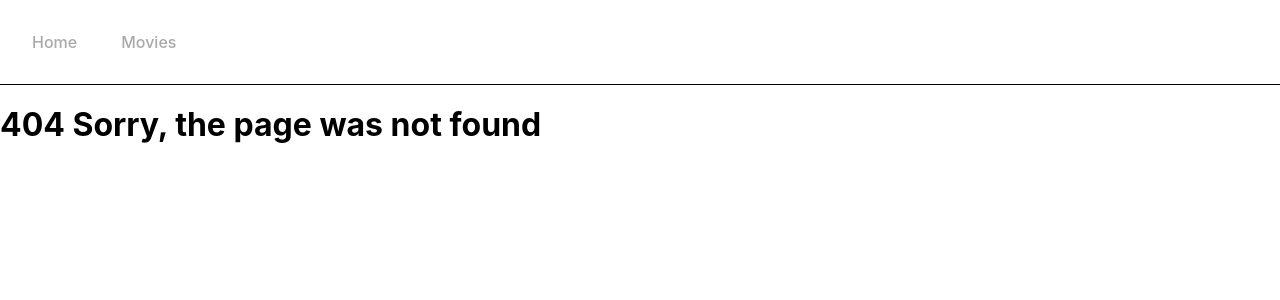
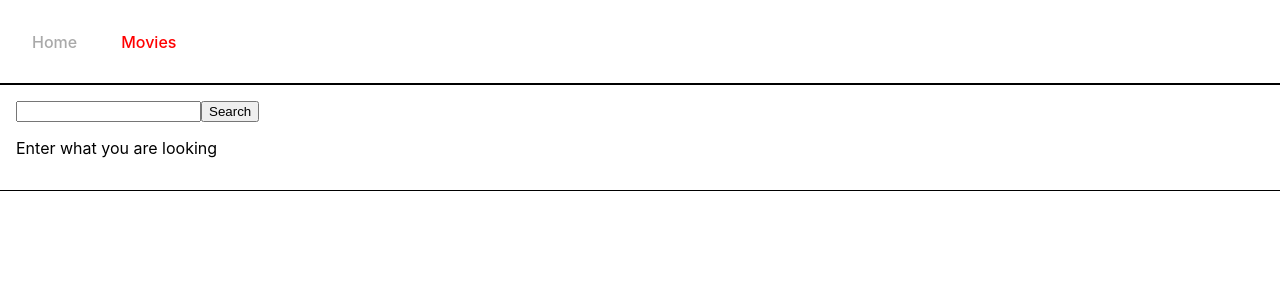
Before and after one commit to AnastasiaLes/goit-react-hw-05-movie, a React (Create React App) app: page /goit-react-hw-05-movie/movies in a window 1280 px wide. Before the commit this address had no page. Shown: the top 300 px of the page. Built offline with nearby package versions, Linux system fonts and the light colour scheme.

Commit message:
links fix

```diff
--- a/src/Views/HomeView/HomeView.js
+++ b/src/Views/HomeView/HomeView.js
@@ -38,7 +38,7 @@ export function HomePage() {
             <ul>
                 {films.map(film => (
                     <li key={film.id}>
-                        <Link to={`/movies/${film.id}`}>{film.title}</Link>
+                        <Link to={`/goit-react-hw-05-movie/movies/${film.id}`}>{film.title}</Link>
                     </li>
             ))}
             </ul>
--- a/src/Views/MovieDetailsView/AditionalView.jsx
+++ b/src/Views/MovieDetailsView/AditionalView.jsx
@@ -7,8 +7,8 @@ export function AditionalInfo(movieId) {
         <AditionalInfoWrap>
             <h3>Aditional information</h3>
             <AditionalInfoLinks>
-                <NavLink to={`/movies/${movieId}/cast`}>Cast</NavLink>
-                <NavLink to={`/movies/${movieId}/reviews`}>Reviews</NavLink>
+                <NavLink to={`/goit-react-hw-05-movie/movies/${movieId}/cast`}>Cast</NavLink>
+                <NavLink to={`/goit-react-hw-05-movie/movies/${movieId}/reviews`}>Reviews</NavLink>
             </AditionalInfoLinks>
         </AditionalInfoWrap>
     )
--- a/src/Views/MoviesView/MoviesSearchView.jsx
+++ b/src/Views/MoviesView/MoviesSearchView.jsx
@@ -39,7 +39,7 @@ export function MoviesSearch() {
                 {results.length > 0 &&
                     results.map(film =>
                     <li key={film.id}>
-                        <Link to={`/movies/${film.id}`}>{film.title}</Link>
+                        <Link to={`/goit-react-hw-05-movie/movies/${film.id}`}>{film.title}</Link>
                     </li>)
                 }
                 {(results.length === 0 && query.length !== 0) &&
--- a/src/components/App/App.jsx
+++ b/src/components/App/App.jsx
@@ -1,3 +1,4 @@
+// import { lazy } from 'react';
 import { Route, Routes } from 'react-router-dom';
 import { Layout } from 'components/Layout/Layout';
 import { HomePage } from '../../Views/HomeView/HomeView';
@@ -8,11 +9,14 @@ import { MovieDitails } from 'Views/MovieDetailsView/MovieDetailsView';
 import { Review } from 'Views/MovieDetailsView/ReviewView';
 import {MoviesSearch } from '../../Views/MoviesView/MoviesSearchView'
 
+
+// const HomePage = lazy(() => import('../../Views/HomeView/HomeView'))
+
 export function App() {
   return (
     <div>
       <Routes>
-        <Route path="/" element={<Layout />}>
+        <Route path="/goit-react-hw-05-movie/" element={<Layout />}>
           <Route index element={<HomePage />} />
           <Route path="movies" element={<MoviesPage />}>
             <Route index element={<MoviesSearch />} />
--- a/src/components/Navigation/Navigation.jsx
+++ b/src/components/Navigation/Navigation.jsx
@@ -4,8 +4,8 @@ import { Nav, NavElement } from "./Navigation.styled";
 export const Navigation = () => {
     return (
       <Nav>
-        <NavElement to='/'>Home</NavElement>
-        <NavElement to='/movies'>Movies</NavElement>
+        <NavElement to='/goit-react-hw-05-movie/'>Home</NavElement>
+        <NavElement to='/goit-react-hw-05-movie/movies'>Movies</NavElement>
     </Nav>
     )
 }
```
